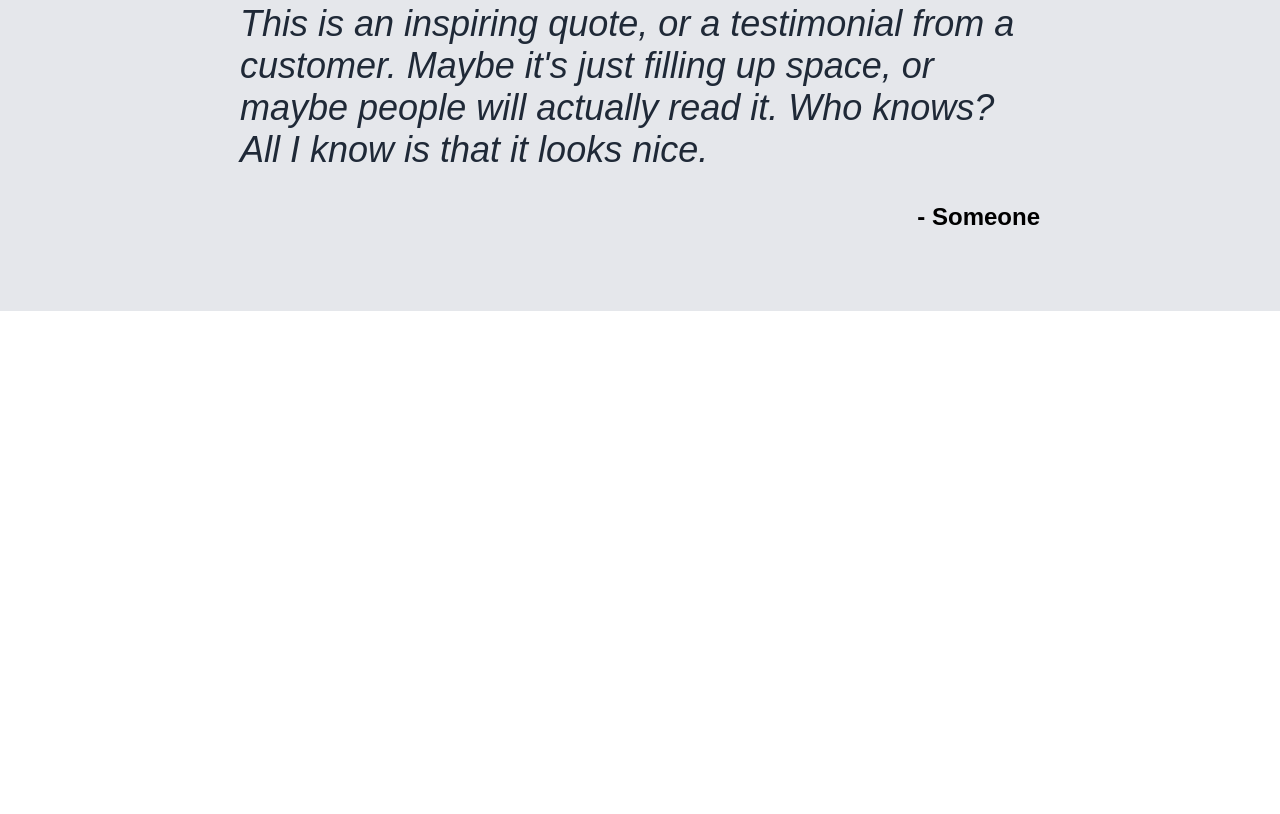
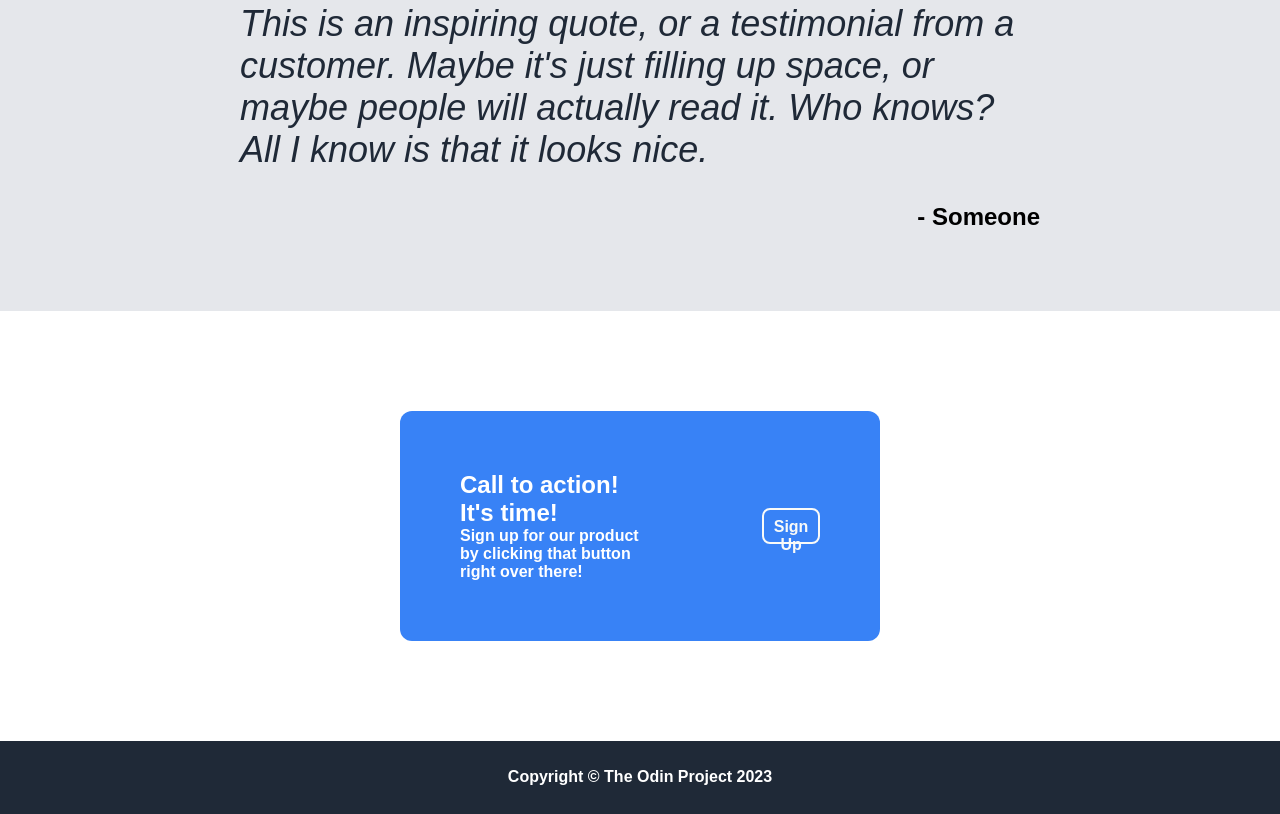
Before and after one commit to estacioramalho/odin-landing-page, a plain HTML site: page index.html in a window 1280 px wide. Shown: the part 1256-2070 px from the top of the page. Before the commit the page ends 1567 px from the top, so only its background shows below. Drawn offline with Linux system fonts and the light colour scheme.

Commit message:
Added Final Section

```diff
--- a/index.html
+++ b/index.html
@@ -85,5 +85,20 @@
         <h2 class="Signature">- Someone</h2>
     </main>
 
+    <main class="main-fourth">
+        <div class="bluebox">
+            <section class="boxleft">
+                <h2>Call to action! It's time!</h2>
+                <b>Sign up for our product by clicking that button right over there!</b>
+            </section>
+            <div class="button2"><b>Sign Up</b></div>
+        </div>
+
+    </main>
+
+    <footer>
+        <h4>Copyright © The Odin Project 2023</h4>
+    </footer>
+
 </body>
 </html>
--- a/style.css
+++ b/style.css
@@ -143,3 +143,50 @@ header h2{
     margin: 0;
     text-align: right;
 }
+
+.main-fourth{
+    background-color: white;
+    padding: 100px;
+    padding-left: 400px;
+    padding-right: 400px;
+
+}
+
+.bluebox{
+    background-color:#3882f6;
+    padding: 60px;
+    display: flex;
+    border-radius: 12px;
+    justify-content: center;
+    color: white;
+    gap: 120px;
+    align-items: center;
+}
+
+.bluebox h2{
+    margin: 0;
+}
+
+.bluebox b{
+    font-weight: 50px;
+}
+
+.button2{
+    color:#f9faf8;
+    background-color:#3882f6;
+    padding:8px;
+    border-radius:8px;
+    width: 100px;
+    height: 16px;
+    text-align: center;
+    border-style: solid;
+    border-width: 2px;
+}
+
+footer{
+    background-color: #1F2937;
+    color:white;
+    padding:6px;
+    margin: 0;
+    text-align: center;
+}
```
